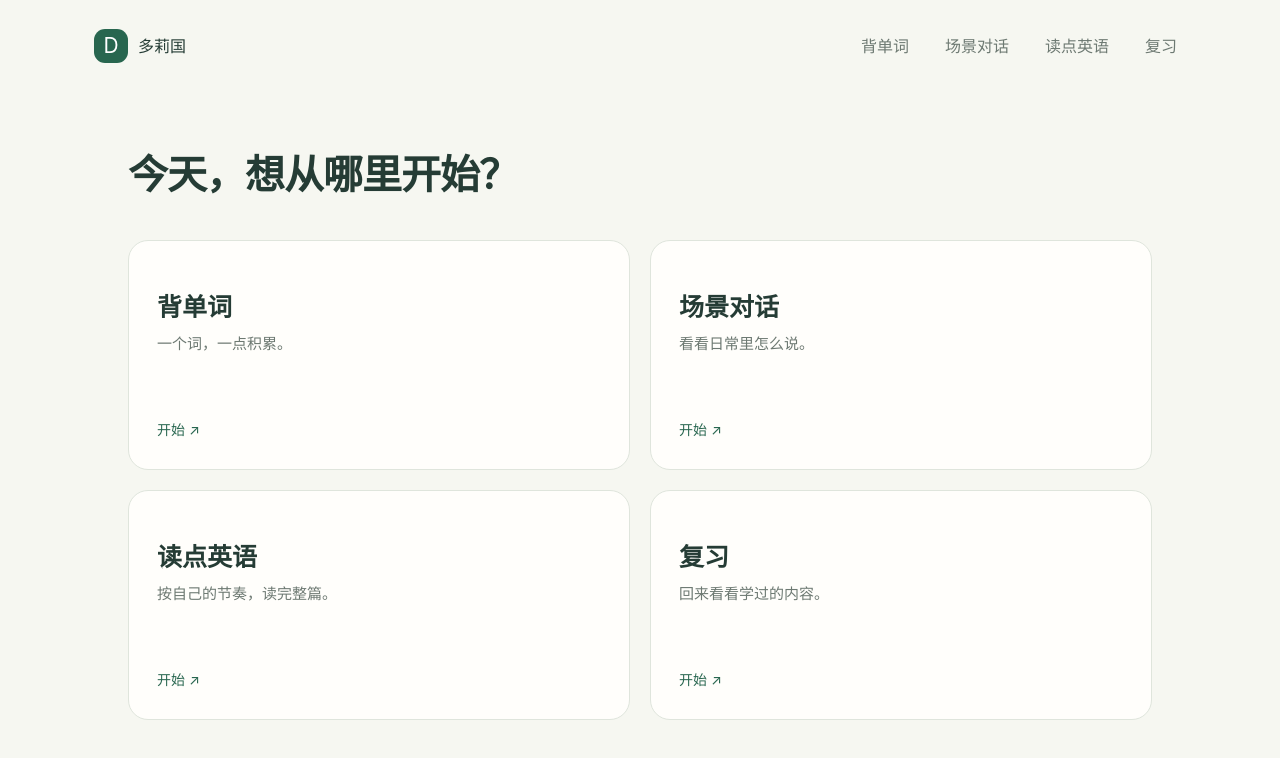
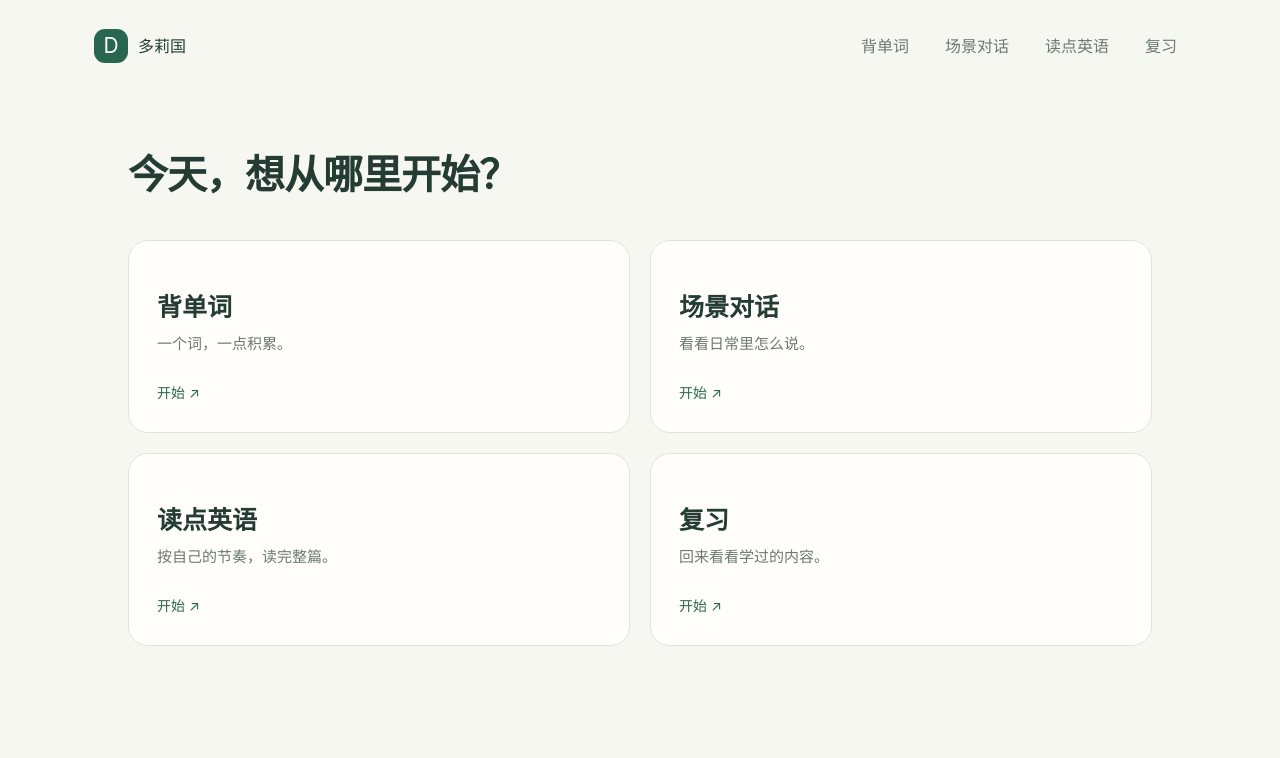
Before and after one commit to TianBa-SCP035/DoliGo, a React (Vite) app: page / in a window 1280 px wide. Shown: the top 758 px of the page. Built offline with nearby package versions, Linux system fonts and the light colour scheme.

Commit message:
Let home entry cards shrink to their content instead of a fixed min-height.

```diff
--- a/src/ui/learning-ui.css
+++ b/src/ui/learning-ui.css
@@ -146,7 +146,6 @@
   border: 1px solid var(--line);
   border-radius: 20px;
   padding: 28px;
-  min-height: 230px;
   color: var(--ink);
   transition:
     transform 0.15s,
```
